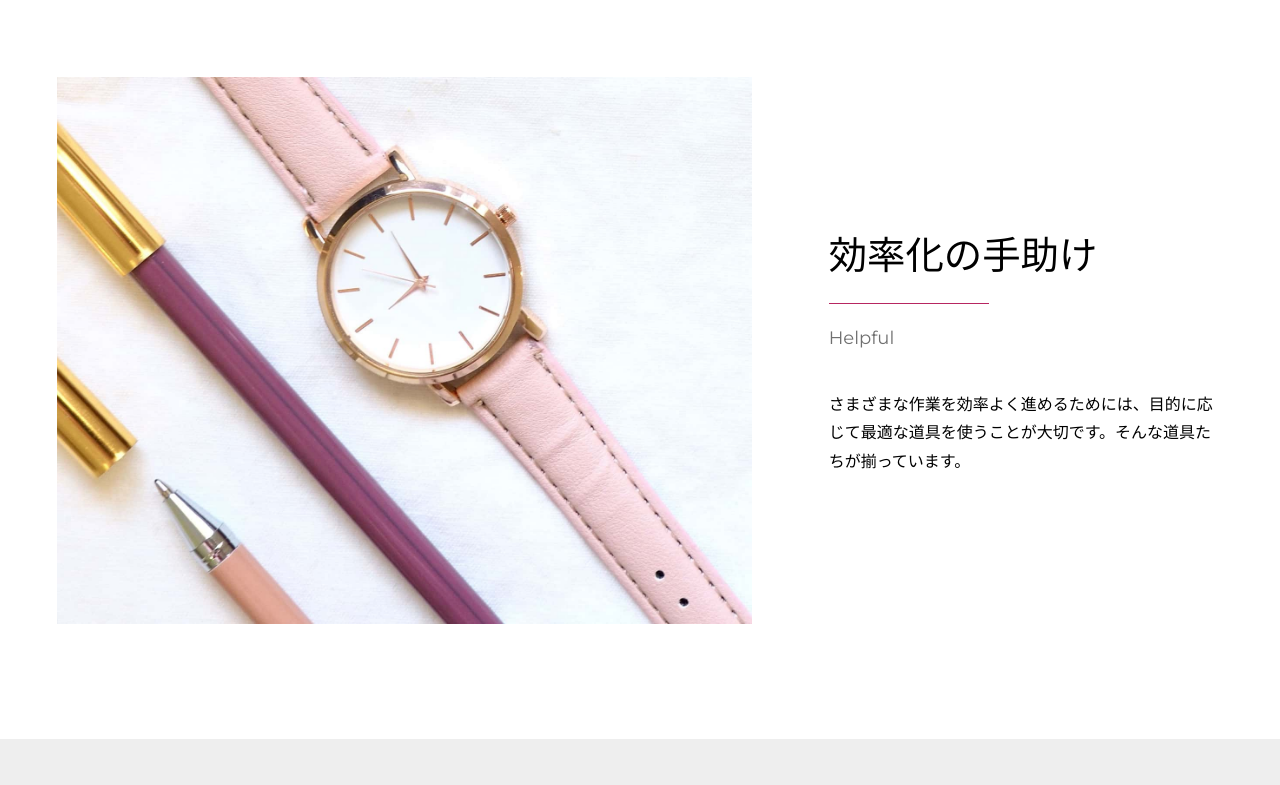
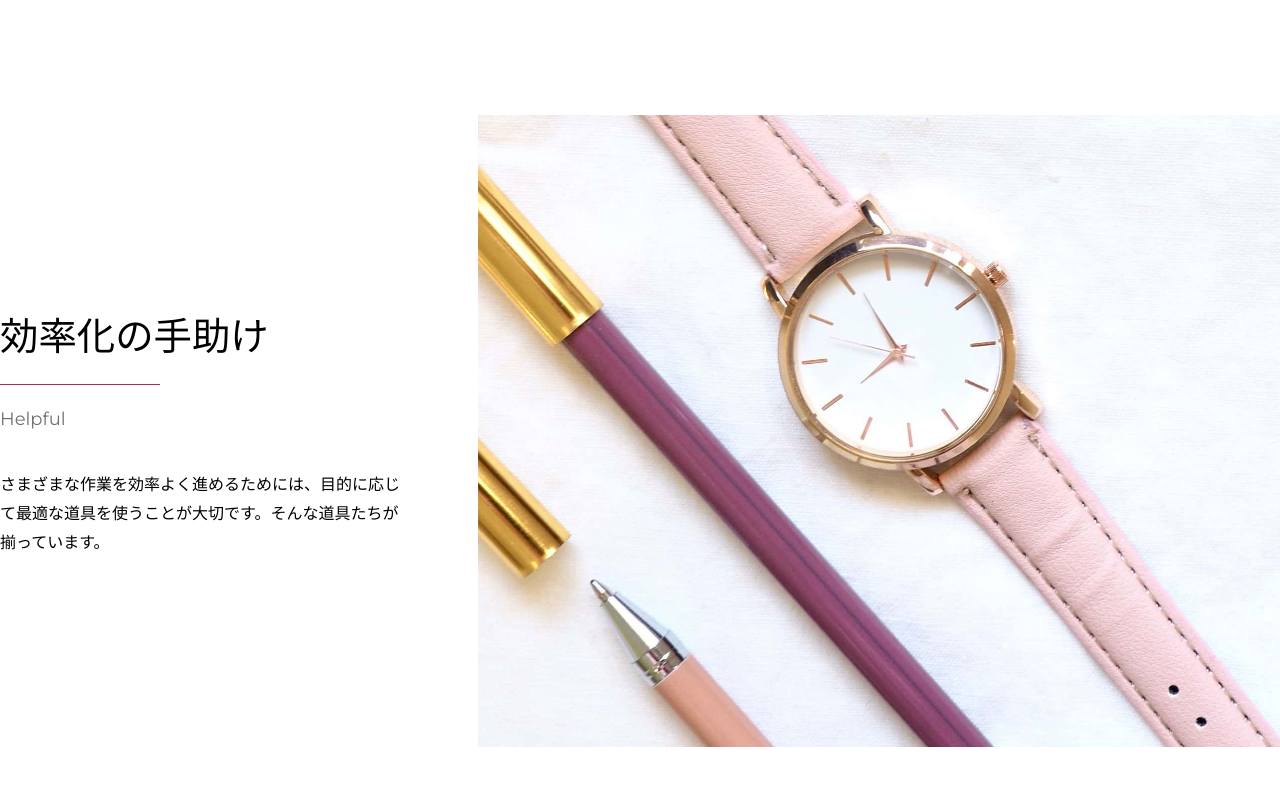
Before and after one commit to kawakubo2/my_html, a plain HTML site: page html-css-modern-coding-master/web/index.html in a window 1280 px wide. Shown: the part 1449-2234 px from the top of the page. Before the commit the page ends 2188 px from the top, so only its background shows below. Drawn offline with Linux system fonts and the light colour scheme.

Commit message:
2024年01月22日授業分

```diff
--- a/html-css-modern-coding-master/web/index.html
+++ b/html-css-modern-coding-master/web/index.html
@@ -49,7 +49,7 @@
     </section>
 
     <section class="imgtext">
-        <div class="imgtext-container reverse w-container">
+        <div class="imgtext-container">
             <div class="text">
                 <h2 class="heading-decoration">効率化の手助け</h2>
                 <p>Helpful</p>
--- a/html-css-modern-coding-master/web/style.css
+++ b/html-css-modern-coding-master/web/style.css
@@ -122,8 +122,7 @@ img {
 }
 
 .imgtext-container {
-    display: flex;
-    flex-direction: column;
+    display: grid;
     gap: clamp(45px, 6vw, 80px);
 }
 
@@ -133,7 +132,7 @@ img {
 
 @media(min-width: 768px) {
     .imgtext-container {
-        flex-direction: row;
+        grid-template-columns: 1fr 2fr;
         align-items: center;
     }
     .imgtext-container.reverse {
```
